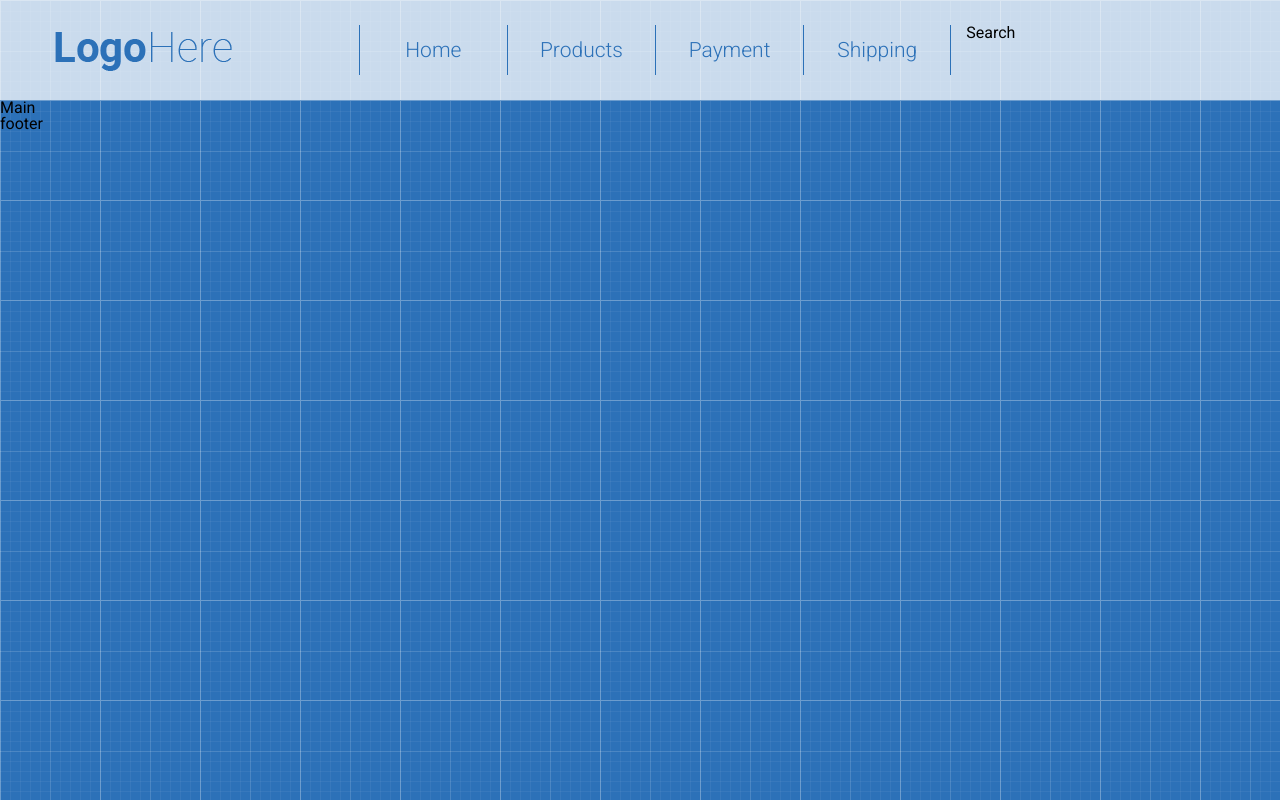
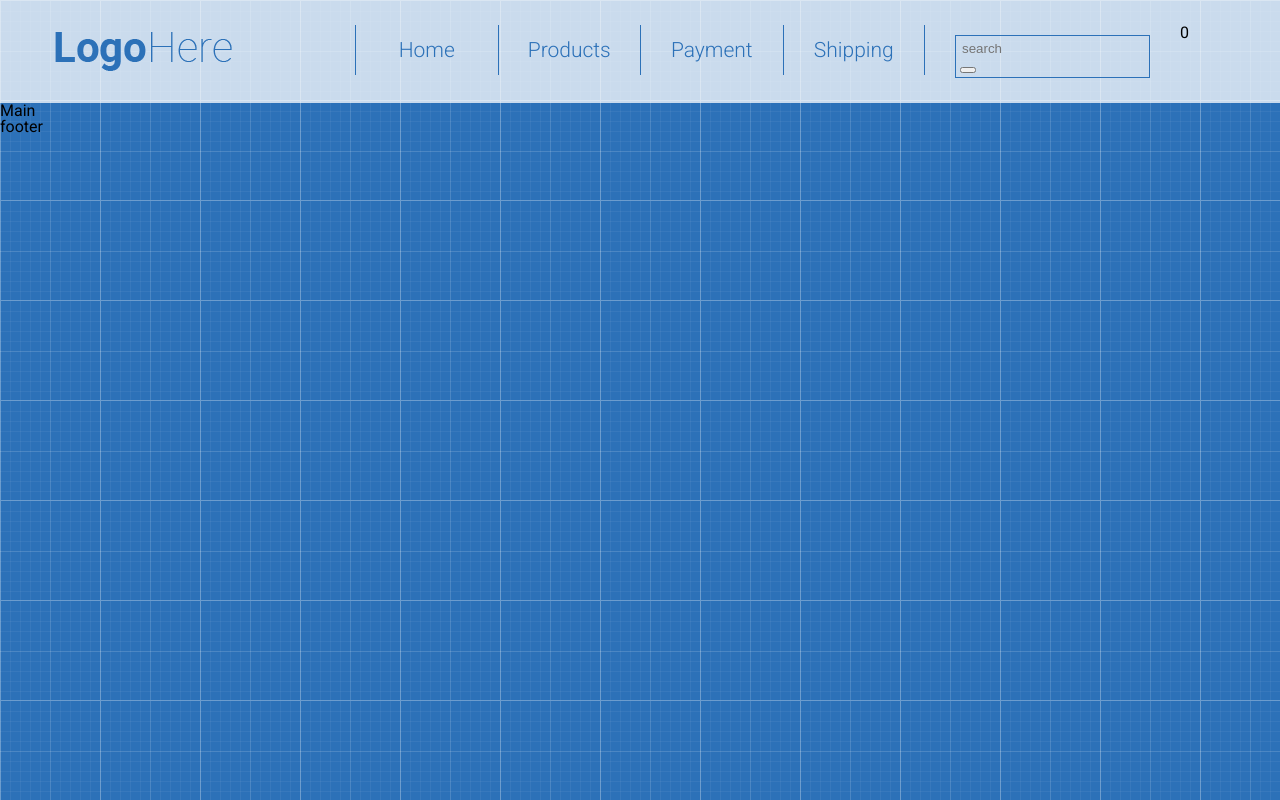
Before and after one commit to SerhiiShestopal/shop-project, a plain HTML site: page index.html in a window 1280 px wide. Drawn offline with Linux system fonts and the light colour scheme.

Commit message:
add index.html

```diff
--- a/index.html
+++ b/index.html
@@ -32,7 +32,21 @@
                         </ul>
                     </nav>
                 </div>
-                <div class="col-md-3">Search</div>
+                <div class="col-md-3">
+                        <div class="row">
+                            <div class="col-md-9">
+                                <form class="form-search">
+                                    <input type="text" placeholder="search">
+                                    <button></button>
+                                </form>
+                            </div>
+                            <div class="col-md-3">
+                                <div class="cart">
+                                    <div class="product-count">0</div>
+                                </div>
+                            </div>
+                        </div>
+                </div>
             </div>
         </div>
     </header>
--- a/style.css
+++ b/style.css
@@ -14,7 +14,7 @@ body {
     width: 1200px;
     margin: 0 auto;
     padding-left: 15px;
-    padding right: 15px;
+    padding-right: 15px;
 }
 
 .row {
@@ -35,10 +35,14 @@ body {
     width: 50%;
 }
 
+.col-md-9 {
+    width: 75%;
+}
+
 [class*="col-"] {
     float: left;
     padding-left: 15px;
-    padding right: 15px;
+    padding-right: 15px;
 }
 
 .logo {
@@ -55,6 +59,7 @@ body {
 .menu li:last-child {
     border-right: 1px solid #2c71b8; ;
 }
+
 .menu a {
     display: block;
     height: 50px;
@@ -70,3 +75,18 @@ body {
     background-color: #2c71b8;
     color: white;
 }
+
+.form-search {
+    border: 1px solid #2c71b8;
+    margin-top: 10px;
+    padding: 4px;
+}
+
+.form-search input {
+    border: none;
+    background: transparent;
+}
+
+.form-search input:focus {
+    outline: none;
+}
```
